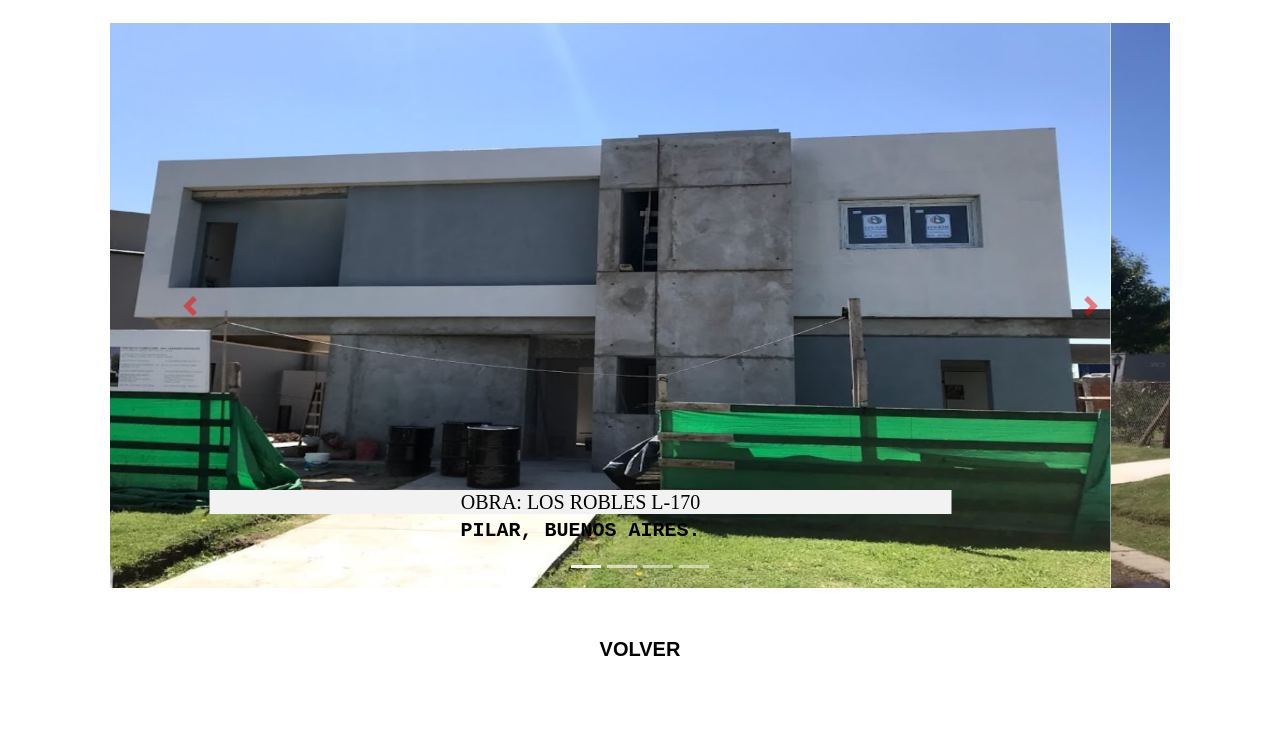
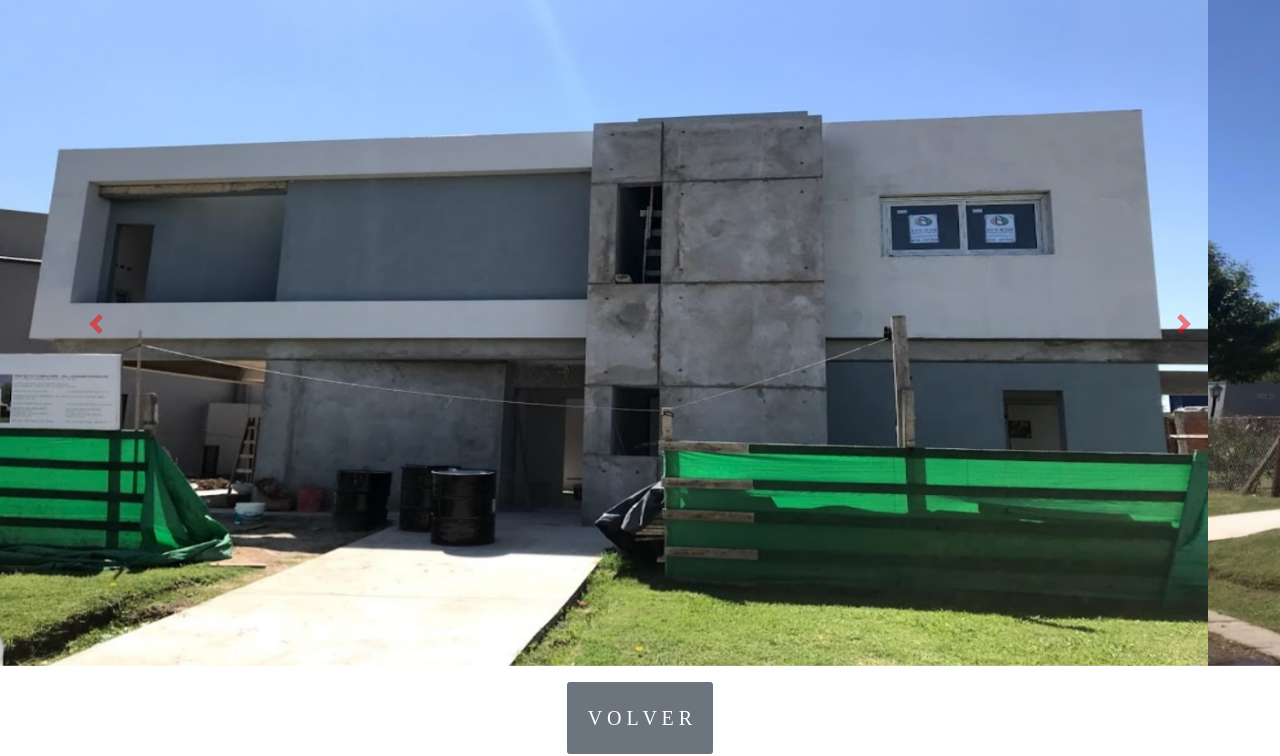
Before and after one commit to cesar-carisimo/kutz-repository, a website: page O-L-170.html in a window 1280 px wide. Shown: the part 52-808 px from the top of the page. Drawn offline with nearby package versions, Linux system fonts and the light colour scheme.

Commit message:
170 final 00

```diff
--- a/O-L-170.html
+++ b/O-L-170.html
@@ -16,72 +16,43 @@
 		</div>
 
 
-	<div class="container">
-	<div class="row">
 
-	<div class="gallery">
-		<div id="carouselExampleCaptions" class="carousel slide" data-ride="carousel">
-			<ol class="carousel-indicators">
-			  <li data-target="#carouselExampleCaptions" data-slide-to="0" class="active"></li>
-			  <li data-target="#carouselExampleCaptions" data-slide-to="1"></li>
-			  <li data-target="#carouselExampleCaptions" data-slide-to="2"></li>
-			  <li data-target="#carouselExampleCaptions" data-slide-to="3"></li>
-			</ol>
+	<div id="carouselExampleInterval" class="carousel slide" data-ride="carousel">
 		<div class="carousel-inner">
-			  <div class="carousel-item active">
-				<img class="img-fluid" src="img/galeria/O-04-LR-L-170/L170-00 1500x800.jpg" class="d-block w-100" alt="...">
-				<div class="carousel-caption d-none d-md-block">
-				  <h5>OBRA: LOS ROBLES L-170</h5>
-				  <h6>PILAR, BUENOS AIRES.</h6>
+		  <div class="carousel-item active" data-interval="10000">
+			<img src="img/galeria/O-04-LR-L-170/L170-00 1500x800.jpg" class="d-block w-100" alt="...">
+		  </div>
+		  <div class="carousel-item" data-interval="2000">
+			<img src="img/galeria/O-04-LR-L-170/L170-01 1500x800.jpg" class="d-block w-100" alt="...">
+		  </div>
+		  <div class="carousel-item">
+			<img src="img/galeria/O-04-LR-L-170/L170-02 1500x800.jpg" class="d-block w-100" alt="...">
+		  </div>
+		  <div class="carousel-item">
+			<img src="img/galeria/O-04-LR-L-170/L170-03 1500x800.jpg" class="d-block w-100" alt="...">
 		  </div>
 		</div>
-			  <div class="carousel-item">
-				<img class="img-fluid" src="img/galeria/O-04-LR-L-170/L170-01 1500x800.jpg" class="d-block w-100" alt="...">
-				<div class="carousel-caption d-none d-md-block">
-				  <h5>OBRA LOS ROBLES L-170</h5>
-				  <h6>PILAR, BUENOS AIRES.</h6>
-				</div>
-			  </div>
-			  <div class="carousel-item">
-				<img class="img-fluid" src="img/galeria/O-04-LR-L-170/L170-02 1500x800.jpg" class="d-block w-100" alt="...">
-				<div class="carousel-caption d-none d-md-block">
-				  <h5>OBRA LOS ROBLES L-170</h5>
-				  <h6>PILAR, BUENOS AIRES.</h6>
-				</div>
-			  </div>
-			  <div class="carousel-item">
-				<img class="img-fluid" src="img/galeria/O-04-LR-L-170/L170-03 1500x800.jpg" class="d-block w-100" alt="...">
-				<div class="carousel-caption d-none d-md-block">
-				  <h5>OBRA LOS ROBLES L-170</h5>
-				  <h6>PILAR, BUENOS AIRES.</h6>
-				</div>
-			  </div>
-			</div>
-			<a class="carousel-control-prev" href="#carouselExampleCaptions" role="button" data-slide="prev">
+		<a class="carousel-control-prev" href="#carouselExampleInterval" role="button" data-slide="prev">
 		  <span class="carousel-control-prev-icon" aria-hidden="true"></span>
 		  <span class="sr-only">Previous</span>
 		</a>
-			<a class="carousel-control-next" href="#carouselExampleCaptions" role="button" data-slide="next">
+		<a class="carousel-control-next" href="#carouselExampleInterval" role="button" data-slide="next">
 		  <span class="carousel-control-next-icon" aria-hidden="true"></span>
 		  <span class="sr-only">Next</span>
 		</a>
 	  </div>
-	</div>
-
-	</div>
-	</div>
+	  <br>
 
 
 	<header class="container-fluid">
 		<ul class="row">
 			<div class="col d-flex justify-content-center d-flex align-items-center">
-				<li><a class="volver" href="obras.html">VOLVER</a></li>
+				<a href="obras.html"><button type="button" class="btn btn-secondary">V O L V E R </button> </a>
 
 			</div>
 
 		</ul>
 	</header>
-<br>
 
 
 
```
Lines whose indentation alone changed are shown as unchanged.
